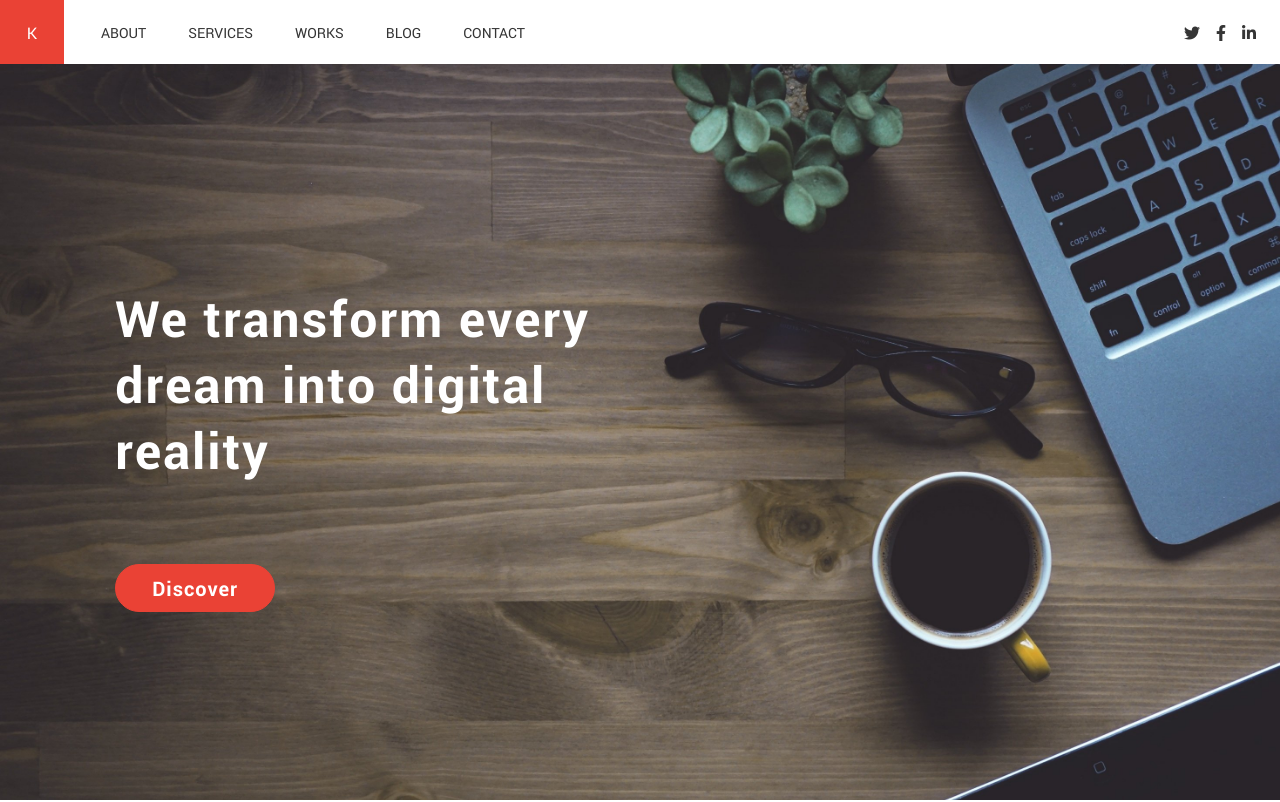
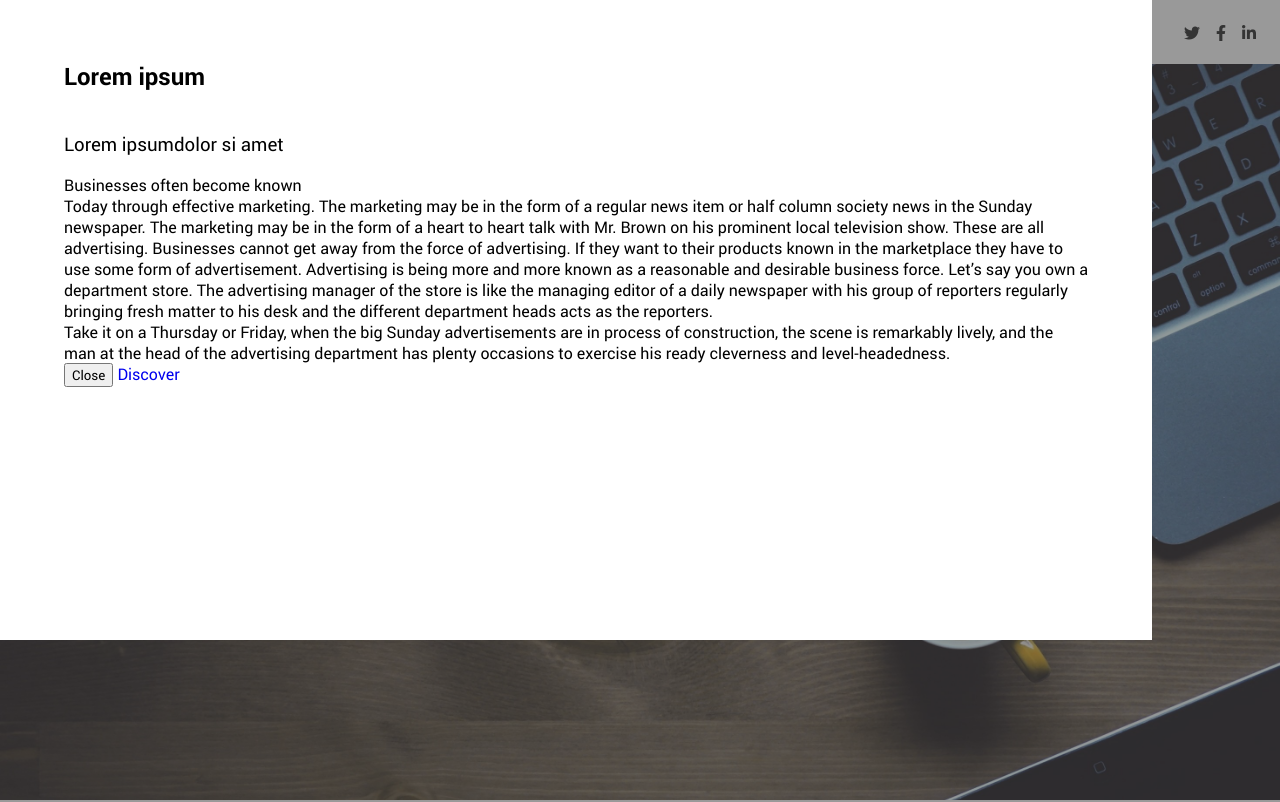
Before and after one commit to rassacnivek/hager-group-test, a plain HTML site: page src/index.html in a window 1280 px wide. Shown: the top 802 px of the page. Drawn offline with Linux system fonts and the light colour scheme.

Commit message:
add: beginning of modal

```diff
--- a/public/sass/style.scss
+++ b/public/sass/style.scss
@@ -81,6 +81,10 @@ body,
 ul {
   padding: 0;
   margin: 0;
+}
+
+body {
+  position: relative;
 }
 
 a {
@@ -364,6 +368,8 @@ a {
               display: none;
               opacity: 0;
               color: $secondary-color;
+              background-color: transparent;
+              cursor: pointer;
               border: 1px solid $third-bgcolor;
               border-radius: 30px;
               padding: 0.5em 1em;
@@ -379,7 +385,7 @@ a {
             transition: all 0.3s ease-in-out;
             background: linear-gradient(
               rgba(0, 0, 0, 0.95) 10%,
-              rgba(255, 255, 255, .2) 80%
+              rgba(255, 255, 255, 0.2) 80%
             );
           }
           .discover {
@@ -394,11 +400,58 @@ a {
       padding: 2em 0;
       display: flex;
       justify-content: center;
-      &-button{
+      &-button {
         font-weight: 700;
         text-align: center;
         color: $forth-color;
         text-transform: uppercase;
+      }
+    }
+  }
+
+  .overlay {
+    background-color: $box-shadow-color;
+    position: absolute;
+    top: 0;
+    left: 0;
+    width: 100%;
+    height: 100%;
+    // display: flex;
+    // align-items: center;
+    // justify-content: center;
+    .modal {
+      position: fixed;
+      width: 80vw;
+      height: 70vh;
+      background-color: $third-bgcolor;
+      // margin: 10vh 5vw;
+      display:flex;
+      flex-direction: column;
+      padding: 5vh 5vw;
+      &__title {
+      }
+      &__subtitle {
+        font-weight: 300;
+      }
+      &__content {
+      }
+      &-image {
+      }
+      &-description {
+        .description {
+          &__title {
+          }
+          &__text {
+            & > * {
+            }
+          }
+          &__buttons {
+            &-close {
+            }
+            &-discover {
+            }
+          }
+        }
       }
     }
   }
--- a/src/index.html
+++ b/src/index.html
@@ -140,62 +140,86 @@
                     <div class="work__container">
                         <h2 class="title">Lorem ipsum</h2>
                         <div class="description">Lorem ipsum dolor si amet</div>
-                        <a href="/work/1" class="discover">Discover</a>
+                        <button data-work="1" class="discover">Discover</button>
                     </div>
                 </div>
                 <!-- <div class="works__list-item second">
                     <div class="work__container">
                         <h2 class="title">Lorem ipsum</h2>
                         <div class="description">Lorem ipsum dolor si amet</div>
-                        <a href="/work/2" class="discover">Discover</a>
+                        <button data-work="2" class="discover">Discover</button>
                     </div>
                 </div>
                 <div class="works__list-item third">
                     <div class="work__container">
                         <h2 class="title">Lorem ipsum</h2>
                         <div class="description">Lorem ipsum dolor si amet</div>
-                        <a href="/work/3" class="discover">Discover</a>
+                        <button data-work="3" class="discover">Discover</button>
                     </div>
                 </div>
                 <div class="works__list-item forth">
                     <div class="work__container">
                         <h2 class="title">Lorem ipsum</h2>
                         <div class="description">Lorem ipsum dolor si amet</div>
-                        <a href="/work/4" class="discover">Discover</a>
+                        <button data-work="4" class="discover">Discover</button>
                     </div>
                 </div>
                 <div class="works__list-item fifth">
                     <div class="work__container">
                         <h2 class="title">Lorem ipsum</h2>
                         <div class="description">Lorem ipsum dolor si amet</div>
-                        <a href="/work/5" class="discover">Discover</a>
+                        <button data-work="5" class="discover">Discover</button>
                     </div>
                 </div>
                 <div class="works__list-item sixth">
                     <div class="work__container">
                         <h2 class="title">Lorem ipsum</h2>
                         <div class="description">Lorem ipsum dolor si amet</div>
-                        <a href="/work/6" class="discover">Discover</a>
+                        <button data-work="6" class="discover">Discover</button>
                     </div>
                 </div>
                 <div class="works__list-item seventh">
                     <div class="work__container">
                         <h2 class="title">Lorem ipsum</h2>
                         <div class="description">Lorem ipsum dolor si amet</div>
-                        <a href="/work/7" class="discover">Discover</a>
+                        <button data-work="7" class="discover">Discover</button>
                     </div>
                 </div>
                 <div class="works__list-item eighth">
                     <div class="work__container">
                         <h2 class="title">Lorem ipsum</h2>
                         <div class="description">Lorem ipsum dolor si amet</div>
-                        <a href="/work/8" class="discover">Discover</a>
+                        <button data-work="8" class="discover">Discover</button>
                     </div>
                 </div> -->
             </div>
             <div class="works__all">
                 <a href="/works" class="works__all-button">All our works</a>
             </div>
+        </div>
+        <div class="overlay">
+            <aside class="modal">
+                <h2 class="modal__title">Lorem ipsum</h2>
+                <h3 class="modal__subtitle">Lorem ipsumdolor si amet</h3>
+                <div class="modal__content">
+                    <div class="modal__content-image"></div>
+                    <div class="modal__content-description">
+                        <div class="description__title">Businesses often become known</div>
+                        <div class="description__text">
+                            <div>
+                                Today through effective marketing. The marketing may be in the form of a regular news item or half column society news in the Sunday newspaper. The marketing may be in the form of a heart to heart talk with Mr. Brown on his prominent local television show. These are all advertising. Businesses cannot get away from the force of advertising. If they want to their products known in the marketplace they have to use some form of advertisement. Advertising is being more and more known as a reasonable and desirable business force. Let’s say you own a department store. The advertising manager of the store is like the managing editor of a daily newspaper with his group of reporters regularly bringing fresh matter to his desk and the different department heads acts as the reporters.
+                            </div>
+                            <div>
+                                Take it on a Thursday or Friday, when the big Sunday advertisements are in process of construction, the scene is remarkably lively, and the man at the head of the advertising department has plenty occasions to exercise his ready cleverness and level-headedness.
+                            </div>
+                        </div>
+                        <div class="description__buttons">
+                            <button class="description__buttons-close">Close</button>
+                            <a href="/works/" class="description__buttons-discover">Discover</a>
+                        </div>
+                    </div>
+                </div>
+            </aside>
         </div>
     </main>
 
```
Also changed, not shown: public/css/style.css, 1 other file.
